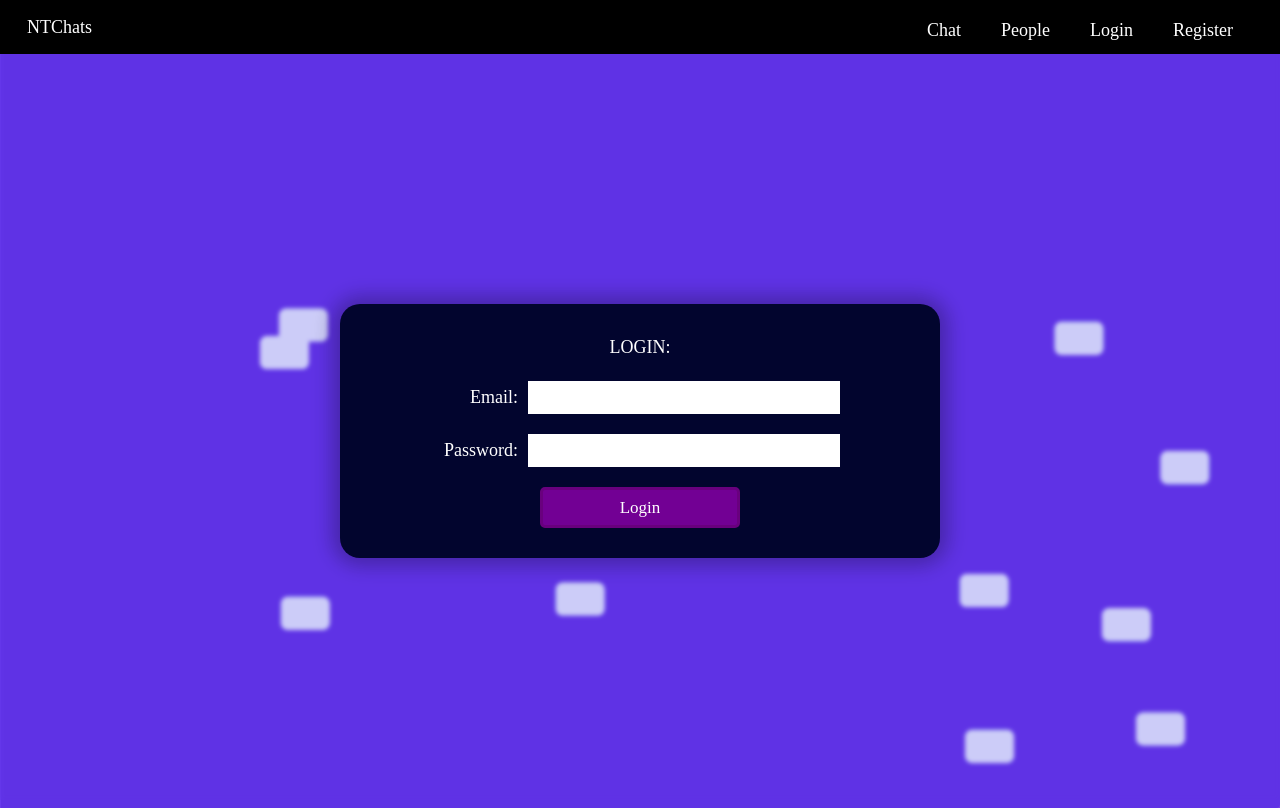
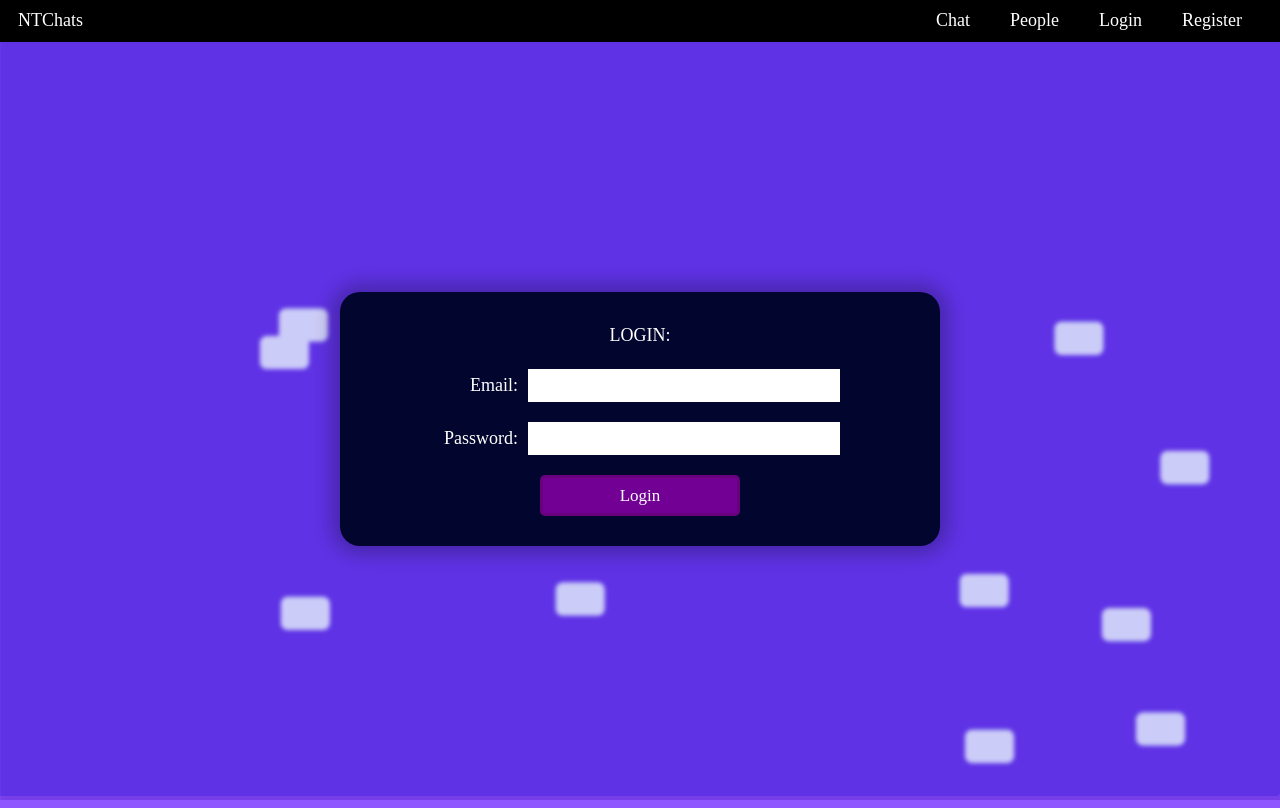
Before and after one commit to NidheeshaT/CHATAPP-Frontend, a React (Create React App) app: page /login in a window 1280 px wide. Built offline with nearby package versions, Linux system fonts and the light colour scheme; no server answers.

Commit message:
fixed navbar and dynamically updated the backend url through env

```diff
--- a/package.json
+++ b/package.json
@@ -7,6 +7,7 @@
     "@testing-library/react": "^13.0.1",
     "@testing-library/user-event": "^13.5.0",
     "dompurify": "^2.4.0",
+    "dotenv": "^16.0.3",
     "react": "^18.0.0",
     "react-dom": "^18.0.0",
     "react-router-dom": "^6.3.0",
--- a/src/MyComponents/ChatComp/Chats.jsx
+++ b/src/MyComponents/ChatComp/Chats.jsx
@@ -80,14 +80,14 @@ function Chat({view}){
             <div id="chat-wrap">
               <div className="wh-100" id="chats">
                 {curchat?curchat.map((ms,key)=>{
-                  return(<div className={ms.al} key={key} dangerouslySetInnerHTML={{__html:DOMPurify.sanitize(ms.message)}}></div>)
+                  return(<div className={ms.al} key={key}>{ms.message}</div>)
                 }):<h1>Type to chat</h1>}
               </div>
 
             </div>
             <form onSubmit={getMessage} style={{width:"100%",height:"100%",display:"grid",gridTemplateColumns:"1fr max-content",alignItems: 'end'}}>
               <span id="k" className="bg-white color-primary br-5" style={{minHeight:'40px',wordBreak:"break-word",width:"100%",fontSize: "18px",padding:"1px"}} contentEditable
-              onInput={(e)=>{setMessage(DOMPurify.sanitize(e.target.innerHTML))}}>
+              onInput={(e)=>setMessage(e.currentTarget.textContent)}>
               </span>
               <button className="button pointer" style={{height:'40px'}} type="submit">Send</button>
             </form>
--- a/src/contollers/fetch.js
+++ b/src/contollers/fetch.js
@@ -1,9 +1,8 @@
-const url='https://chat-mern-backend.herokuapp.com/'
-// const url='http://localhost:80/'
+const url=process.env.REACT_APP_ENV==="production"?process.env.REACT_APP_BACKEND_URL:"http://localhost"
 
 const fetchData=  async (path,body)=>{
 
-    let res=await fetch(`${url}${path}`, {
+    let res=await fetch(`${url}/${path}`, {
       method: 'POST',
       mode:"cors",
       headers: {
--- a/src/contollers/socket.js
+++ b/src/contollers/socket.js
@@ -1,8 +1,8 @@
 import { io } from "socket.io-client"
 import fetchData from "./fetch"
 
-const url='https://chat-mern-backend.herokuapp.com/'
-// const url='http://localhost:80/'
+const url=process.env.REACT_APP_ENV==="production"?process.env.REACT_APP_BACKEND_URL:"http://localhost"
+
 const socket =io(url,
 {
   withCredentials:true,
--- a/src/utilities/NavComp/Nav.css
+++ b/src/utilities/NavComp/Nav.css
@@ -59,8 +59,6 @@ nav{
 	flex-direction:column;
 	display: block !important;;
 	width:100vw;
-	right:0px;
-    top:41.6px;
 	align-items:stretch !important;
 	padding:10px 0px;
 }
--- a/src/utilities/NavComp/Nav.jsx
+++ b/src/utilities/NavComp/Nav.jsx
@@ -22,30 +22,30 @@ function Nav(){
 
 
   return (
-    <nav id="navbar" className="p-6">
+    <nav id="navbar" className="px-4 py-1">
 		<div id="logo" className="">NTChats</div>
-		<div id="links">
+		<div id="links" className="h-full">
 			<div id="ham" onClick={hamfunc} className={sm?{}:'none'}>
 				<span></span>
 				<span></span>
 				<span></span>
 			</div>
-			<ul className={sm?ham?'show':'none':{}}>
+			<ul className={`${sm?(ham?'show top-[100%] -right-4':'none'):''}`}>
 				<li>
-					<Link to="/" onClick={()=>hamSet(0)}>Chat</Link>
+					<Link className="leading-none" to="/" onClick={()=>hamSet(0)}>Chat</Link>
 				</li>
 				<li>
-					<Link to="/people" onClick={()=>hamSet(0)}>People</Link>
+					<Link className="leading-none" to="/people" onClick={()=>hamSet(0)}>People</Link>
 				</li>
 
 					{profile?<li>
-						<Link to="/profile" onClick={()=>hamSet(0)}>Profile</Link></li>
+						<Link className="leading-none" to="/profile" onClick={()=>hamSet(0)}>Profile</Link></li>
 						:<>
 							<li>
-								<Link to="/login" onClick={()=>hamSet(0)}>Login</Link>
+								<Link className="leading-none" to="/login" onClick={()=>hamSet(0)}>Login</Link>
 							</li>
 							<li>
-								<Link to="/register" onClick={()=>hamSet(0)}>Register</Link>
+								<Link className="leading-none" to="/register" onClick={()=>hamSet(0)}>Register</Link>
 							</li>
 						</>
 					}
```
Also changed, not shown: 2 other files (tests, documents, lock files or other folders).
